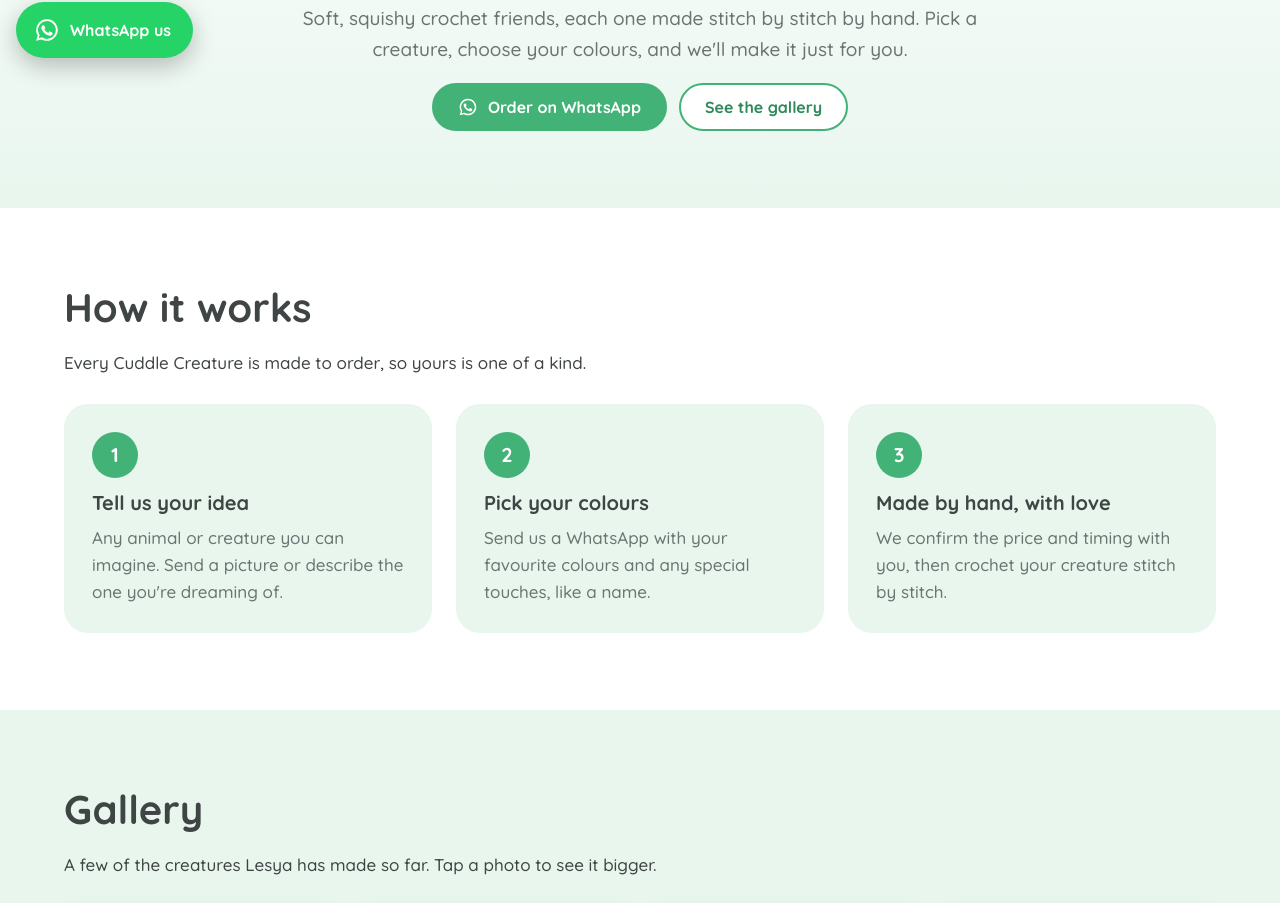
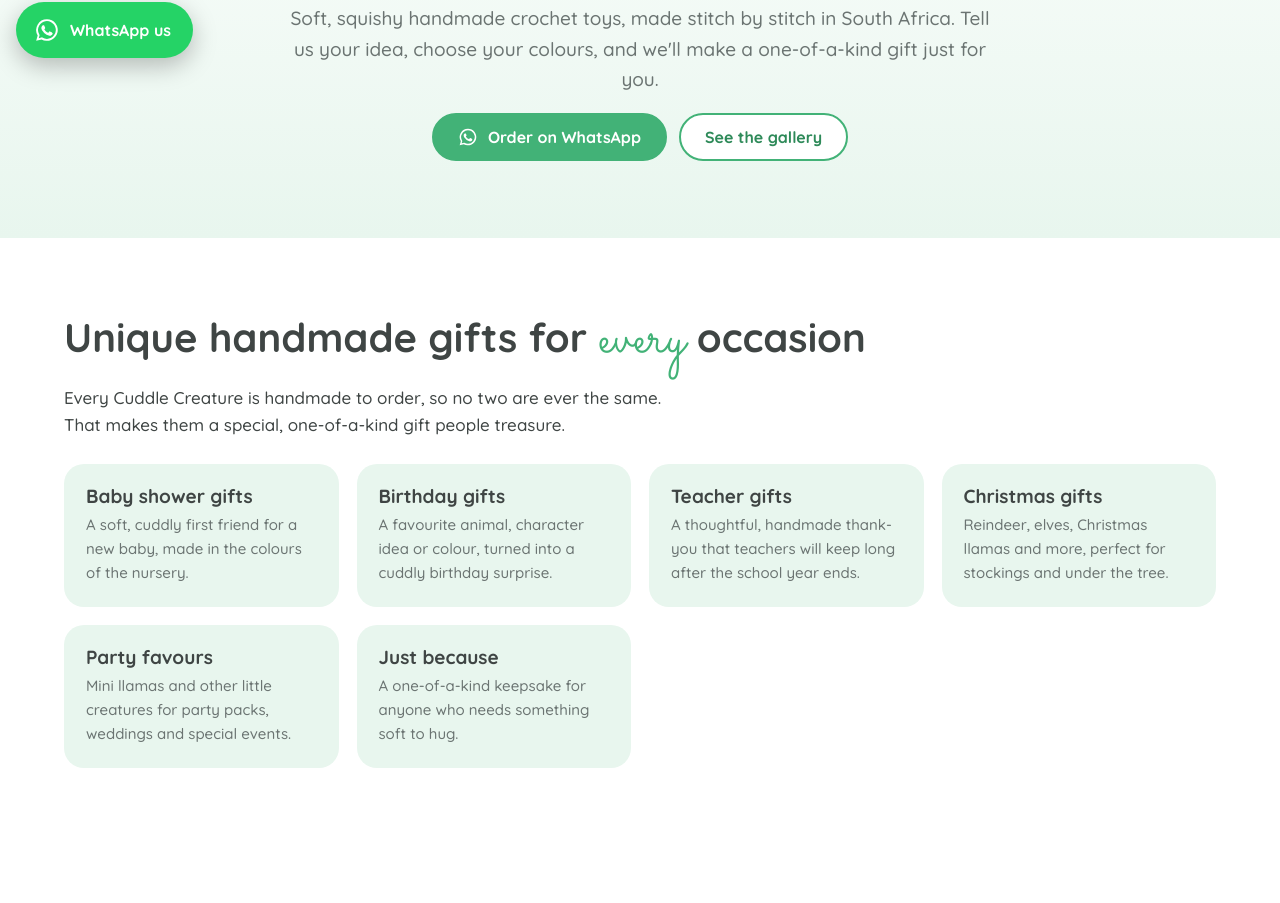
Before and after one commit to cuddlecreatures/cuddlecreatures, a plain HTML site: page index.html in a window 1280 px wide. Shown: the part 726-1629 px from the top of the page. Drawn offline with Linux system fonts and the light colour scheme.

Commit message:
Improve Google search visibility: titles, descriptions, structured data, gifts section, sitemap

```diff
--- a/index.html
+++ b/index.html
@@ -3,8 +3,20 @@
 <head>
 <meta charset="utf-8">
 <meta name="viewport" content="width=device-width, initial-scale=1">
-<title>Cuddle Creatures</title>
-<meta name="description" content="Cuddle Creatures – hand made crochet soft toys, made with love. Your very own Cuddle Creature, chosen just for you.">
+<title>Cuddle Creatures | Handmade Crochet Toys &amp; Unique Gifts, South Africa</title>
+<meta name="description" content="Handmade crochet soft toys, made to order in South Africa. Unique, one-of-a-kind gifts for baby showers, birthdays, teachers, Christmas and every special occasion. Any creature, any colours.">
+<meta name="keywords" content="crochet toys, handmade soft toys, amigurumi, baby shower gift, birthday gift, teacher gift, unique gifts, one of a kind gifts, custom crochet, South Africa">
+<link rel="canonical" href="https://cuddlecreatures.co.za/">
+<meta property="og:type" content="website">
+<meta property="og:site_name" content="Cuddle Creatures">
+<meta property="og:title" content="Cuddle Creatures | Handmade Crochet Toys &amp; Unique Gifts">
+<meta property="og:description" content="Handmade crochet soft toys, made to order in South Africa. Unique, one-of-a-kind gifts for baby showers, birthdays, teachers, Christmas and every special occasion. Any creature, any colours.">
+<meta property="og:url" content="https://cuddlecreatures.co.za/">
+<meta property="og:image" content="https://cuddlecreatures.co.za/img/banner.jpg">
+<meta property="og:locale" content="en_ZA">
+<meta name="twitter:card" content="summary_large_image">
+<meta name="theme-color" content="#42b277">
+<script type="application/ld+json">{"@context": "https://schema.org", "@type": "Store", "name": "Cuddle Creatures", "url": "https://cuddlecreatures.co.za/", "image": "https://cuddlecreatures.co.za/img/banner.jpg", "logo": "https://cuddlecreatures.co.za/logo.jpg", "description": "Handmade crochet soft toys, made to order in South Africa. Unique, one-of-a-kind gifts for baby showers, birthdays, teachers, Christmas and every special occasion. Any creature, any colours.", "telephone": "+27659056300", "email": "lesyarademan@gmail.com", "address": {"@type": "PostalAddress", "addressCountry": "ZA"}, "founder": {"@type": "Person", "name": "Lesya"}, "sameAs": ["https://www.facebook.com/profile.php?id=100087590748304", "https://www.instagram.com/lesyacuddlecreatures/"], "knowsAbout": ["Crochet toys", "Amigurumi", "Handmade soft toys", "Baby shower gifts", "Birthday gifts", "Teacher gifts"]}</script>
 <link rel="icon" href="logo.jpg">
 <link rel="preconnect" href="https://fonts.googleapis.com">
 <link rel="preconnect" href="https://fonts.gstatic.com" crossorigin>
@@ -100,6 +112,10 @@ nav ul a:hover{color:var(--g)}
 .fbbox{background:var(--mint);border-radius:24px;padding:14px;display:flex;justify-content:center;min-height:200px}
 .fbbox iframe{border:0;border-radius:12px;background:#fff;max-width:100%}
 @media(max-width:820px){.feed .wrap{grid-template-columns:minmax(0,1fr)}}
+.gifts{background:#fff}
+.occ{display:grid;grid-template-columns:repeat(auto-fill,minmax(min(100%,240px),1fr));gap:18px;margin-top:26px}
+.occ div{background:var(--mint);border-radius:20px;padding:22px}
+.occ h3{margin:0 0 6px;font-size:19px}.occ p{margin:0;color:var(--soft);font-size:15px}
 /* order */
 .order{background:var(--g);color:#fff}
 .order h2,.order p{color:#fff}
@@ -144,6 +160,7 @@ footer .script{font-size:32px;display:block;margin-bottom:4px}
   <a href="#top" aria-label="Cuddle Creatures home"><img src="logo.jpg" alt="Cuddle Creatures – Hand Made" width="640" height="298"></a>
   <ul>
    <li><a href="#gallery">Gallery</a></li>
+   <li><a href="#gifts">Gifts</a></li>
    <li><a href="#how">How it works</a></li>
    <li><a href="#about">My story</a></li>
    <li><a href="#latest">Latest</a></li>
@@ -161,10 +178,25 @@ footer .script{font-size:32px;display:block;margin-bottom:4px}
  <div class="wrap">
   <span class="tag">Hand made with love</span>
   <h1><span class="script">Your very own</span>Cuddle Creature, chosen just for you!</h1>
-  <p>Soft, squishy crochet friends, each one made stitch by stitch by hand. Pick a creature, choose your colours, and we'll make it just for you.</p>
+  <p>Soft, squishy handmade crochet toys, made stitch by stitch in South Africa. Tell us your idea, choose your colours, and we'll make a one-of-a-kind gift just for you.</p>
   <div class="row">
    <a class="btn solid wa" href="https://wa.me/27659056300"><svg viewBox="0 0 24 24" fill="currentColor" aria-hidden="true"><path d="M12 2a10 10 0 0 0-8.6 15.1L2 22l5-1.3A10 10 0 1 0 12 2zm0 18.2c-1.5 0-3-.4-4.3-1.2l-.3-.2-3 .8.8-2.9-.2-.3A8.2 8.2 0 1 1 12 20.2zm4.5-6.1c-.2-.1-1.5-.7-1.7-.8-.2-.1-.4-.1-.6.1l-.8 1c-.1.2-.3.2-.5.1a6.7 6.7 0 0 1-3.3-2.9c-.3-.4.2-.4.7-1.3.1-.2 0-.3 0-.4l-.8-1.8c-.2-.5-.4-.4-.6-.4h-.5c-.2 0-.5.1-.7.3-.2.3-.9.9-.9 2.1s.9 2.4 1 2.6c.1.2 1.8 2.8 4.4 3.9 1.6.7 2.3.8 3.1.6.5-.1 1.5-.6 1.7-1.2.2-.6.2-1.1.2-1.2-.1-.1-.3-.2-.5-.3z"/></svg>Order on WhatsApp</a>
    <a class="btn ghost" href="#gallery">See the gallery</a>
+  </div>
+ </div>
+</section>
+
+<section class="band gifts" id="gifts">
+ <div class="wrap">
+  <h2>Unique handmade gifts for <span class="script">every</span> occasion</h2>
+  <p>Every Cuddle Creature is handmade to order, so no two are ever the same. That makes them a special, one-of-a-kind gift people treasure.</p>
+  <div class="occ">
+   <div><h3>Baby shower gifts</h3><p>A soft, cuddly first friend for a new baby, made in the colours of the nursery.</p></div>
+   <div><h3>Birthday gifts</h3><p>A favourite animal, character idea or colour, turned into a cuddly birthday surprise.</p></div>
+   <div><h3>Teacher gifts</h3><p>A thoughtful, handmade thank-you that teachers will keep long after the school year ends.</p></div>
+   <div><h3>Christmas gifts</h3><p>Reindeer, elves, Christmas llamas and more, perfect for stockings and under the tree.</p></div>
+   <div><h3>Party favours</h3><p>Mini llamas and other little creatures for party packs, weddings and special events.</p></div>
+   <div><h3>Just because</h3><p>A one-of-a-kind keepsake for anyone who needs something soft to hug.</p></div>
   </div>
  </div>
 </section>
@@ -183,7 +215,7 @@ footer .script{font-size:32px;display:block;margin-bottom:4px}
 
 <section class="band gal" id="gallery">
  <div class="wrap">
-  <h2>Gallery</h2>
+  <h2>Gallery of handmade crochet toys</h2>
   <p>A few of the creatures Lesya has made so far. Tap a photo to see it bigger.</p>
   <div class="gallery" id="gal"></div>
   <div class="custom">
@@ -247,7 +279,7 @@ footer .script{font-size:32px;display:block;margin-bottom:4px}
   <a href="https://www.facebook.com/profile.php?id=100087590748304" aria-label="Cuddle Creatures on Facebook"><svg viewBox="0 0 24 24" fill="currentColor" aria-hidden="true"><path d="M14 8h3V4h-3a4 4 0 0 0-4 4v2H8v4h2v8h4v-8h3l1-4h-4V8z"/></svg></a>
   <a href="https://www.instagram.com/lesyacuddlecreatures/" aria-label="Cuddle Creatures on Instagram"><svg viewBox="0 0 24 24" fill="none" stroke="currentColor" stroke-width="2" aria-hidden="true"><rect x="3" y="3" width="18" height="18" rx="5"/><circle cx="12" cy="12" r="4"/><circle cx="17.5" cy="6.5" r="1" fill="currentColor"/></svg></a>
  </div>
- Hand made with love · cuddlecreatures.co.za
+ Handmade crochet toys and unique gifts, made with love in South Africa · cuddlecreatures.co.za
 </footer>
 
 <script>
```
Also changed, not shown: sitemap.xml (added, +7 -0 lines), robots.txt (added).
